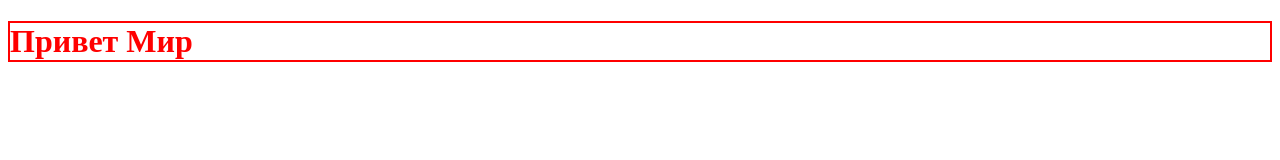
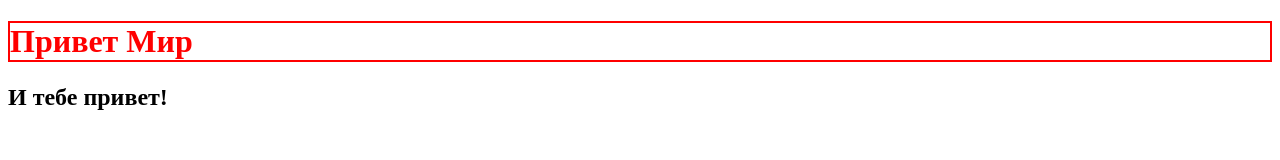
Before and after one commit to sergeo38/MQ-diplom, a plain HTML site: page index.html in a window 1280 px wide. Drawn offline with Linux system fonts and the light colour scheme.

Commit message:
Add files via upload

```diff
--- a/index.html
+++ b/index.html
@@ -9,6 +9,7 @@
 </head>
 <body>
 <h1>Привет Мир</h1>
+<h2>И тебе привет!</h2>
 
 </body>
 </html>
```
